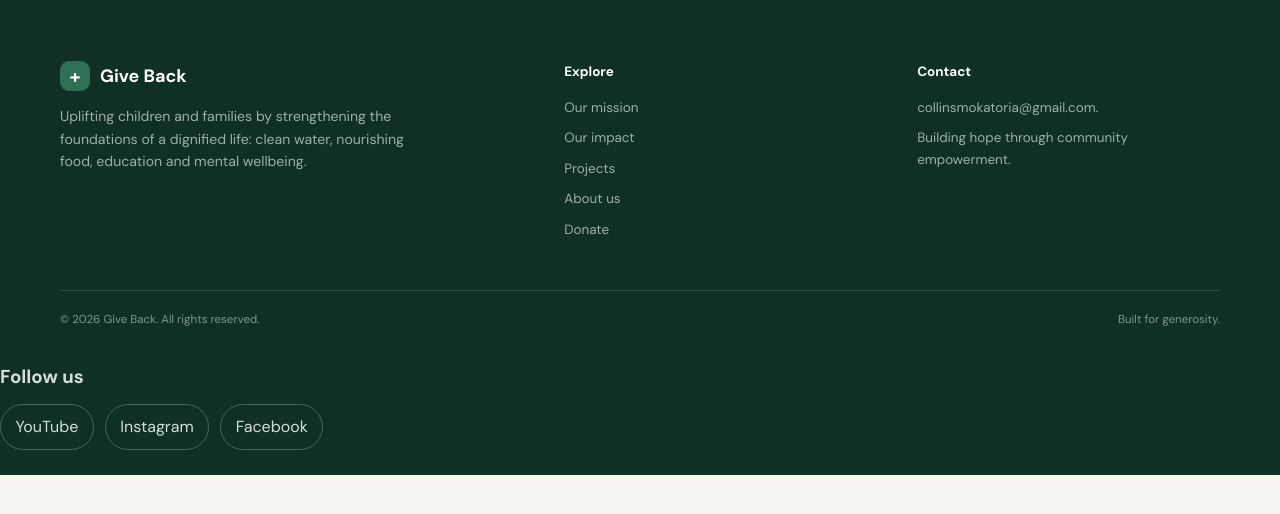
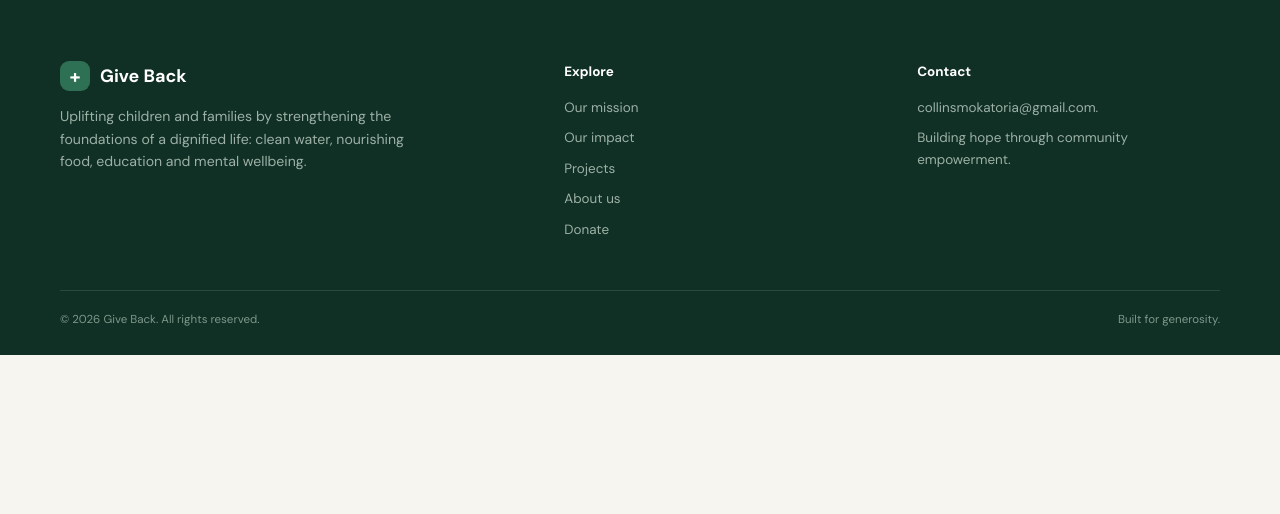
Before and after one commit to mokatoria/mokatoria-group-foundation, a Flask app: page /admin/donations in a window 1280 px wide. Shown: the part 238-752 px from the top of the page. Run offline with Flask 3, Linux system fonts and the light colour scheme; the visitor is signed in with stand-in values (Sample User, id 1); data that the repository does not hold is empty; some libraries are stand-ins or nearby versions.

Commit message:
Remove social media links

```diff
--- a/templates/base.html
+++ b/templates/base.html
@@ -68,30 +68,7 @@
       <span>&copy; 2026 Give Back. All rights reserved.</span>
       <span>Built for generosity.</span>
     </div>
-    <div class="social-links">
-    <h3>Follow us</h3>
 
-    <div class="social-links-row">
-        <a href="https://youtube.com/@collinsmokatoria1271?si=vn4obLeAcdjA9F9Y"
-           target="_blank"
-           rel="noopener noreferrer"
-           aria-label="YouTube">
-            YouTube
-        </a>
-
-        <a href="https://www.instagram.com/collins.mokalon?stkn=MTZ6cXgwemNwbTZuOQ=="
-           target="_blank"
-           rel="noopener noreferrer"
-           aria-label="Instagram">
-            Instagram
-        </a>
-
-        <a href="https://www.facebook.com/profile.php?id=100067696606371"
-           target="_blank"
-           rel="noopener noreferrer"
-           aria-label="Facebook">
-            Facebook
-        </a>
     </div>
 </div>
   </footer>
```
